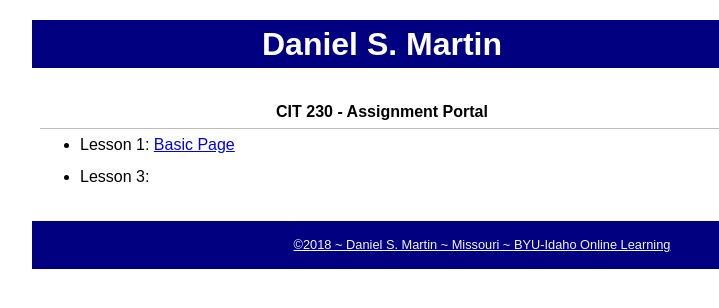
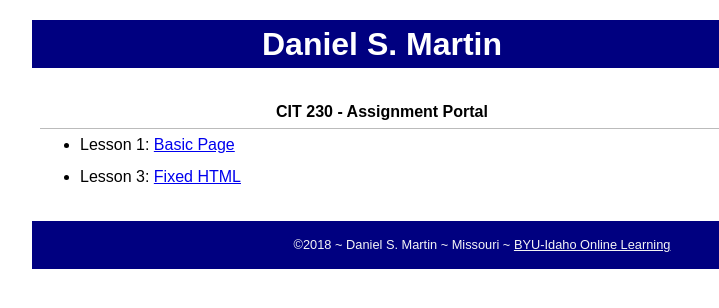
Before and after one commit to Martin-DanielCIT260/starr06.github.io, a plain HTML site: page index.html in a window 1280 px wide. Shown: the full height of the page, 158-877 px from the left. Drawn offline with Linux system fonts and the light colour scheme.

Commit message:
named link for fixed html

```diff
--- a/index.html
+++ b/index.html
@@ -17,7 +17,7 @@
         <h2>CIT 230 - Assignment Portal</h2>
         <ul>
             <li>Lesson 1: <a href="basicpage.html">Basic Page</a></li>
-			<li>Lesson 3: <a href="assignments/lesson-3/fixedhtml.html"</li>
+			<li>Lesson 3: <a href="assignments/lesson-3/fixedhtml.html">Fixed HTML</a></li>
         </ul>
     </main>
     <footer>
```
